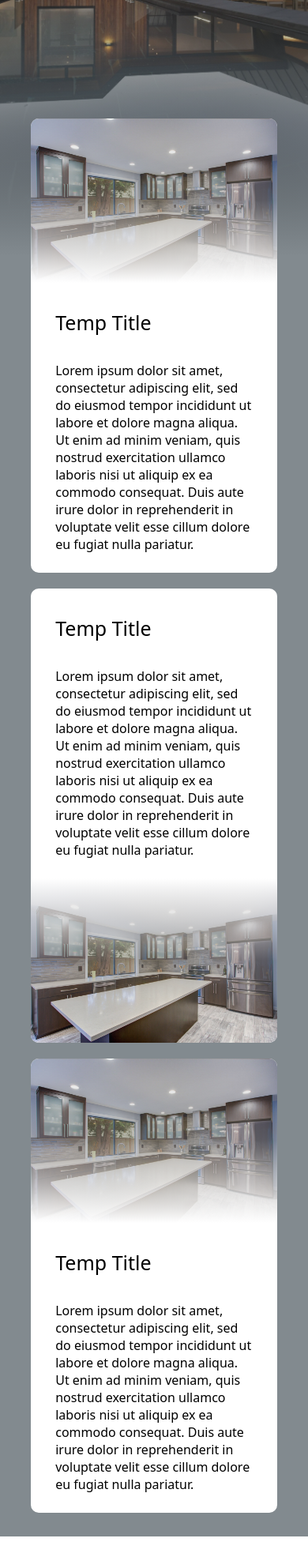
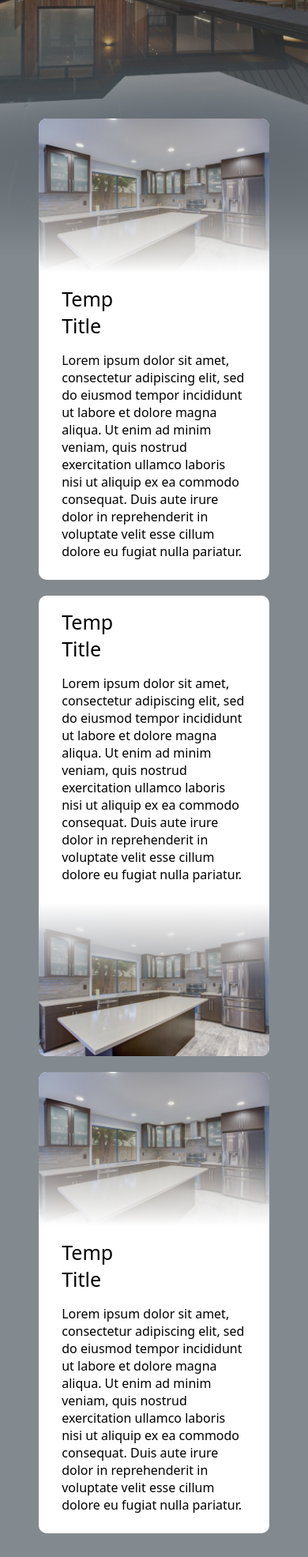
Before and after one commit to OReynolds123/MilliganRemodeling, a PHP site: page / in a window 390 px wide. Shown: the part 520-2491 px from the top of the page at 79% size. Before the commit the page ends 2465 px from the top, so only its background shows below. Run offline with PHP 8.4, Linux system fonts and the light colour scheme.

Commit message:
Update to products landing

```diff
--- a/index.html
+++ b/index.html
@@ -68,54 +68,54 @@
         </div>
     </div>
 
-    <!-- Projects Landing -->
-    <div class="projectsLanding">
-        <div class="projectsLandingDiv">
-            <div class="projectsLandingContainer">
-                <div class="projectsLandingContainerPicDiv">
-                    <img src="images/bkg1.jpg" class="projectsLandingContainerPic">
-                    <div class="projectsLandingContainerPicGradient"></div>
+    <!-- Products Landing -->
+    <div class="productsLanding">
+        <div class="productsLandingDiv">
+            <div class="productsLandingContainer">
+                <div class="productsLandingContainerPicDiv">
+                    <img src="images/bkg1.jpg" class="productsLandingContainerPic">
+                    <div class="productsLandingContainerPicGradient"></div>
                 </div>
-                <div class="projectsLandingContainerTitleDiv">
-                    <div class="projectsLandingContainerTitle">Temp Title</div>
-                    <div class="projectsLandingContainerLogo"></div>
+                <div class="productsLandingContainerTitleDiv">
+                    <div class="productsLandingContainerTitle">Temp Title</div>
+                    <div class="productsLandingContainerLogo"></div>
                 </div>
-                <div class="projectsLandingContainerTextDiv">
-                    <div class="projectsLandingContainerText">Lorem ipsum dolor sit amet, consectetur adipiscing elit, sed do eiusmod tempor incididunt ut labore et dolore magna
+                <div class="productsLandingContainerTextDiv">
+                    <div class="productsLandingContainerText">Lorem ipsum dolor sit amet, consectetur adipiscing elit, sed do eiusmod tempor incididunt ut labore et dolore magna
                     aliqua. Ut enim ad minim veniam, quis nostrud exercitation ullamco laboris nisi ut aliquip ex ea
                     commodo consequat. Duis aute irure dolor in reprehenderit in voluptate velit esse cillum dolore eu fugiat nulla
                     pariatur.</div>
                 </div>
             </div>
-            <div class="projectsLandingContainer">
-                <div class="projectsLandingContainerTitleDiv">
-                    <div class="projectsLandingContainerTitle">Temp Title</div>
-                    <div class="projectsLandingContainerLogo"></div>
+            <div class="productsLandingContainer">
+                <div class="productsLandingContainerTitleDiv">
+                    <div class="productsLandingContainerTitle">Temp Title</div>
+                    <div class="productsLandingContainerLogo"></div>
                 </div>
-                <div class="projectsLandingContainerTextDiv">
-                    <div class="projectsLandingContainerText">Lorem ipsum dolor sit amet, consectetur adipiscing elit, sed do
+                <div class="productsLandingContainerTextDiv">
+                    <div class="productsLandingContainerText">Lorem ipsum dolor sit amet, consectetur adipiscing elit, sed do
                         eiusmod tempor incididunt ut labore et dolore magna
                         aliqua. Ut enim ad minim veniam, quis nostrud exercitation ullamco laboris nisi ut aliquip ex ea
                         commodo consequat. Duis aute irure dolor in reprehenderit in voluptate velit esse cillum dolore eu fugiat
                         nulla
                         pariatur.</div>
                 </div>
-                <div class="projectsLandingContainerPicDiv">
-                    <img src="images/bkg1.jpg" class="projectsLandingContainerPic" style="border-radius: 0 0 10px 10px;">
-                    <div class="projectsLandingContainerPicGradient" style="border-radius: 0 0 10px 10px; background: linear-gradient(var(--white1) 0%,#88888880 50%, #00000000 100%);"></div>
+                <div class="productsLandingContainerPicDiv">
+                    <img src="images/bkg1.jpg" class="productsLandingContainerPic" style="border-radius: 0 0 10px 10px;">
+                    <div class="productsLandingContainerPicGradient" style="border-radius: 0 0 10px 10px; background: linear-gradient(var(--white1) 0%,#88888880 50%, #00000000 100%);"></div>
                 </div>
             </div>
-            <div class="projectsLandingContainer">
-                <div class="projectsLandingContainerPicDiv">
-                    <img src="images/bkg1.jpg" class="projectsLandingContainerPic">
-                    <div class="projectsLandingContainerPicGradient"></div>
+            <div class="productsLandingContainer">
+                <div class="productsLandingContainerPicDiv">
+                    <img src="images/bkg1.jpg" class="productsLandingContainerPic">
+                    <div class="productsLandingContainerPicGradient"></div>
                 </div>
-                <div class="projectsLandingContainerTitleDiv">
-                    <div class="projectsLandingContainerTitle">Temp Title</div>
-                    <div class="projectsLandingContainerLogo"></div>
+                <div class="productsLandingContainerTitleDiv">
+                    <div class="productsLandingContainerTitle">Temp Title</div>
+                    <div class="productsLandingContainerLogo"></div>
                 </div>
-                <div class="projectsLandingContainerTextDiv">
-                    <div class="projectsLandingContainerText">Lorem ipsum dolor sit amet, consectetur adipiscing elit, sed do
+                <div class="productsLandingContainerTextDiv">
+                    <div class="productsLandingContainerText">Lorem ipsum dolor sit amet, consectetur adipiscing elit, sed do
                         eiusmod tempor incididunt ut labore et dolore magna
                         aliqua. Ut enim ad minim veniam, quis nostrud exercitation ullamco laboris nisi ut aliquip ex ea
                         commodo consequat. Duis aute irure dolor in reprehenderit in voluptate velit esse cillum dolore eu fugiat
--- a/stylesheets/stylesheet.css
+++ b/stylesheets/stylesheet.css
@@ -295,8 +295,8 @@ a.anchor {
     margin-bottom: 25px;
 }
 
-/* Projects Landing */
-.projectsLanding {
+/* Products Landing */
+.productsLanding {
     position: relative;
     width: var(--wdth);
     display: block;
@@ -304,12 +304,13 @@ a.anchor {
     margin-bottom: var(--spacing);
     animation: fadeIn 0.5s linear;
 }
-.projectsLandingDiv {
+.productsLandingDiv {
     width: 100%;
     display: flex;
     flex-wrap: wrap;
+    justify-content: center;
 }
-.projectsLandingContainer {
+.productsLandingContainer {
     flex: calc(33% - 20px);
     margin: 0 10px;
     border-radius: 10px;
@@ -320,7 +321,7 @@ a.anchor {
     -ms-border-radius: 10px;
     -o-border-radius: 10px;
 }
-.projectsLandingContainerPicDiv {
+.productsLandingContainerPicDiv {
     width: 100%;
     height: max-content;
     display: flex;
@@ -328,7 +329,7 @@ a.anchor {
     padding: 0;
     position: relative;
 }
-.projectsLandingContainerPic {
+.productsLandingContainerPic {
     width: 100%;
     height: auto;
     position: relative;
@@ -338,7 +339,7 @@ a.anchor {
     -ms-border-radius: 10px 10px 0 0;
     -o-border-radius: 10px 10px 0 0;
 }
-.projectsLandingContainerPicGradient {
+.productsLandingContainerPicGradient {
     position: absolute;
     top: 0;
     left: 0;
@@ -351,23 +352,23 @@ a.anchor {
     -o-border-radius: 10px 10px 0 0;
     background: linear-gradient(#00000000 0%,#88888880 50%, var(--white1) 100%);
 }
-.projectsLandingContainerTitleDiv {
+.productsLandingContainerTitleDiv {
     width: 80%;
     margin: auto;
     display: flex;
 }
-.projectsLandingContainerTitle {
+.productsLandingContainerTitle {
     font-size: 25px;
     height: 100%;
     flex: 50%;
     text-align: left;
     margin: auto;
 }
-.projectsLandingContainerLogo {
+.productsLandingContainerLogo {
     height: 100px;
     flex: 50%;
 }
-.projectsLandingContainerTextDiv {
+.productsLandingContainerTextDiv {
     width: 80%;
     margin: auto;
     display: flex;
@@ -392,8 +393,9 @@ a.anchor {
     .landingInfoDiv {
         width: 80%;
     }
-    .projectsLandingContainer {
-        flex: 100%;
+    .productsLandingContainer {
+        flex: 100% !important;
+        max-width: 500px;
         margin: 10px 0;
     }
     .tempPopupContainerX {
@@ -418,6 +420,13 @@ a.anchor {
         display: none !important;
     }
 }
+@media only screen and (max-width: 1200px) {
+    .productsLandingContainer {
+        flex: calc(50% - 20px);
+        margin: 10px;
+        flex-grow: 0;
+    }
+}
 
 /* KEYFRAMES */
 @keyframes fadeIn {
```
